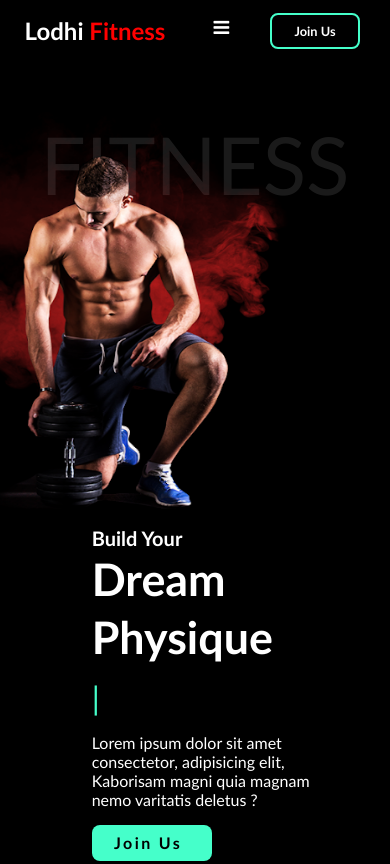
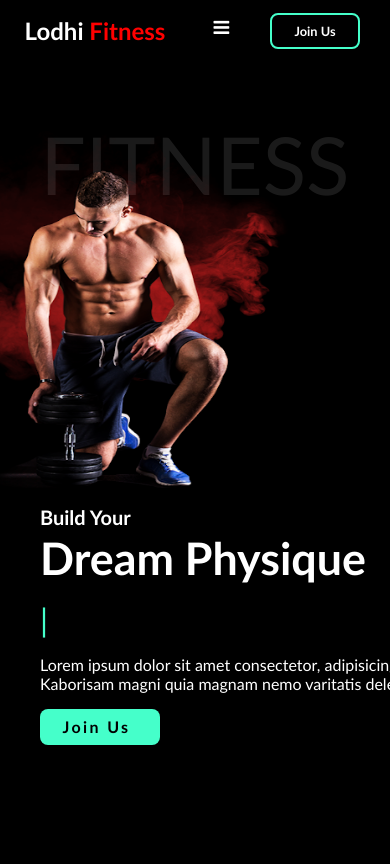
Before and after one commit to Amarverma9627/Gym_Fitness, a plain HTML site: page index.html in a window 390 px wide. Shown: the top 864 px of the page. Drawn offline with nearby package versions, Linux system fonts and the light colour scheme.

Commit message:
update responsive code

```diff
--- a/responsive.css
+++ b/responsive.css
@@ -310,6 +310,7 @@
 
     .home-img img {
         width: 110vw;
+        height:45rem;
         margin-left: 6rem;
     }
 
@@ -317,10 +318,13 @@
         font-size: 2.5rem;
         margin-top: 1.5rem;
     }
+    .home-content h1{
+       width: 45rem;
+    }
 
     .home-content p {
         font-size: 2rem;
-        max-width: 60vw;
+        max-width: 100vw;
     }
 
     .home-content {
```
